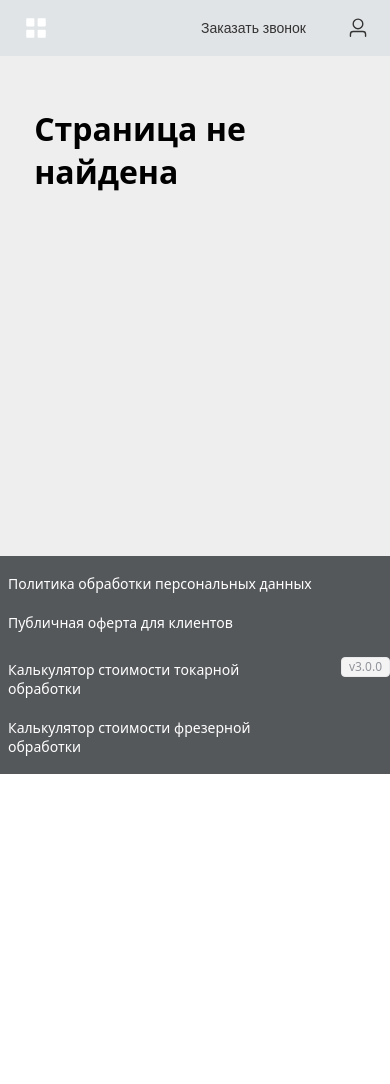
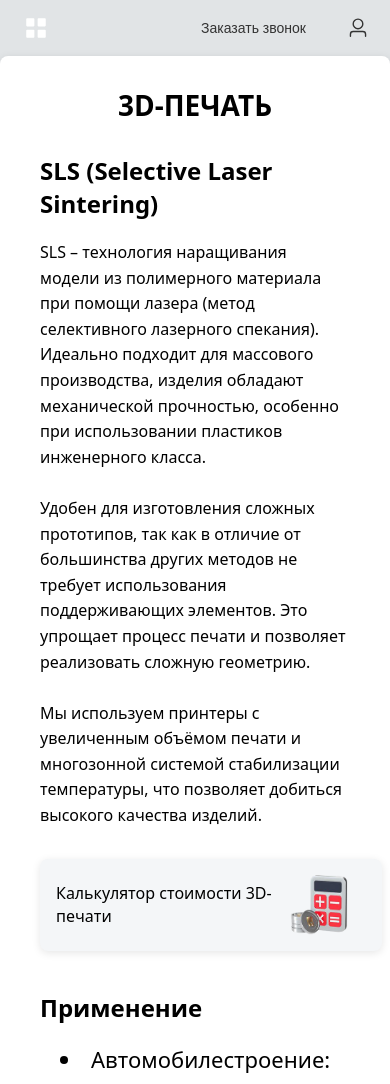
Before and after one commit to js-owl/maas-front, a Vue app: page /print in a window 390 px wide. Shown: the top 1084 px of the page. Before the commit the page ends 844 px from the top, so only its background shows below. Built offline with nearby package versions, Linux system fonts and the light colour scheme.

Commit message:
Update router paths for printing and refactor HomeUslugi.vue to align with new route structure. Changed '/composite' to '/print' and commented out unused routes for clarity.

```diff
--- a/src/components/sections/HomeUslugi.vue
+++ b/src/components/sections/HomeUslugi.vue
@@ -12,7 +12,7 @@ const abilities = ref([
   {
     id: 2,
     title: '3d-печать',
-    link: '/printing',
+    link: '/print',
     isDevelopment: false,
     imagePath: '/homePage/uslugi_printing.png',
   },
--- /dev/null
+++ b/src/pages/PrintingPage.vue
@@ -0,0 +1,252 @@
+<script lang="ts" setup></script>
+
+<template>
+  <div class="main-container">
+    <el-row>
+      <el-col :offset="3" :span="18" :xs="{ span: 24, offset: 0 }">
+        <div class="content-wrapper">
+          <div class="main-title">3D-ПЕЧАТЬ</div>
+          <div class="main-subtitle">SLS (Selective Laser Sintering)</div>
+          <div class="description-section">
+            <div class="description-text">
+              SLS – технология наращивания модели из полимерного материала при помощи лазера
+              (метод селективного лазерного спекания). Идеально подходит для массового
+              производства, изделия обладают механической прочностью, особенно при использовании
+              пластиков инженерного класса.
+              <br /><br />
+              Удобен для изготовления сложных прототипов, так как в отличие от большинства других
+              методов не требует использования поддерживающих элементов. Это упрощает процесс
+              печати и позволяет реализовать сложную геометрию.
+              <br /><br />
+              Мы используем принтеры с
+              увеличенным объёмом печати и многозонной системой стабилизации температуры, что
+              позволяет добиться высокого качества изделий.
+            </div>
+
+            <div class="calculator-card" @click="$router.push('/printing')">
+              <div class="calculator-text">Калькулятор стоимости 3D-печати</div>
+              <img src="/calc.webp" alt="calculator icon" class="calculator-icon" />
+            </div>
+          </div>
+        <div>
+            <div>
+            <div class="main-subtitle">Применение</div>
+                    <li class="requirement-li">Автомобилестроение: корпусные детали, воздуховоды, ложементы и зажимы, вспомогательные инструменты, аксессуары</li>
+                    <li class="requirement-li">Машиностроение: оснастка, формы для литья, крыльчатки шестерни, рамы, рукоятки</li>
+                    <li class="requirement-li">Электроника: корпуса приборов, коннекторы, изделия для робототехники и пр.</li>
+                    <li class="requirement-li">Макеты и модели</li>
+            </div>
+        </div>
+          <div class="technical-requirements">
+            <div class="requirements-title">ТЕХНИЧЕСКИЕ ХАРАКТЕРИСТИКИ</div>
+
+              <div class="requirement-column">
+                <div class="requirement-item">Высота слоя: 0.06–0.12 мм</div>
+                <div class="requirement-item">Точность: ±0.2 мм или ±0.3%</div>
+                <div class="requirement-item">Применение: Автомобилестроение, машиностроение, электроника, макеты и модели</div>
+              </div>
+          </div>
+
+          <div class="technical-requirements">
+            <div class="requirements-title">Материалы</div>
+              <div class="requirement-column">
+                <div class="requirement-item">Термопластичный полиуретан (TPU)</div>
+                <div class="requirement-item">Термопластичный эластомер (TPE)</div>
+                <div class="requirement-item">Полиамид (PA 11, PA 12)</div>
+                <div class="requirement-item">Полистирол</div>
+                <div class="requirement-item">Полипропилен</div>
+                <div class="requirement-item">Полиэтилен</div>
+              </div>
+            </div>
+        </div>
+      </el-col>
+    </el-row>
+  </div>
+</template>
+
+<style scoped>
+.main-container {
+  background-color: var(--bgcolor);
+}
+
+.content-wrapper {
+  background-color: #fff;
+  border-radius: 8px;
+  box-shadow: 0 2px 8px rgba(0, 0, 0, 0.1);
+  margin-bottom: 40px;
+  padding: 60px 80px;
+}
+
+.main-title {
+  font-size: 48px;
+  font-weight: 700;
+  color: #000;
+  text-transform: uppercase;
+  margin-bottom: 40px;
+  text-align: left;
+}
+
+.main-subtitle {
+  font-size: 24px;
+  font-weight: 700;
+  color: #000;
+  margin-bottom: 20px;
+  text-align: left;
+}
+.description-section {
+  display: flex;
+  gap: 120px;
+  margin-bottom: 60px;
+  align-items: flex-start;
+}
+
+.description-text {
+  flex: 1;
+  font-size: 22px;
+  line-height: 1.6;
+  color: #000;
+  text-align: justify;
+}
+
+.calculator-card {
+  display: flex;
+  align-items: center;
+  background-color: var(--whity);
+  border-radius: 8px;
+  box-shadow: 0 2px 8px rgba(0, 0, 0, 0.1);
+  padding: 30px;
+  width: 400px;
+  cursor: pointer;
+  transition: box-shadow 0.3s ease;
+}
+
+.calculator-card:hover {
+  box-shadow: 0 4px 12px rgba(0, 0, 0, 0.15);
+}
+
+.calculator-icon {
+  width: 80px;
+  height: 80px;
+  margin-right: 20px;
+  flex-shrink: 0;
+}
+
+.calculator-text {
+  font-size: 22px;
+  font-weight: 500;
+  color: #000;
+  line-height: 1.4;
+}
+
+.technical-requirements {
+  margin-top: 40px;
+}
+
+.requirements-title {
+  font-size: 36px;
+  font-weight: 700;
+  color: #000;
+  text-transform: uppercase;
+  margin-bottom: 40px;
+  text-align: left;
+}
+
+.requirements-grid {
+  display: grid;
+  grid-template-columns: repeat(3, 1fr);
+  gap: 40px;
+}
+
+.requirement-column {
+  display: flex;
+  flex-direction: column;
+}
+
+.requirement-title {
+  font-size: 18px;
+  font-weight: 600;
+  color: #000;
+  margin-bottom: 20px;
+  background-color: #d1e5ff;
+  padding: 12px 16px;
+  border-radius: 6px;
+  width: fit-content;
+}
+
+.requirement-item {
+  font-size: 22px;
+  color: #000;
+  margin-bottom: 12px;
+  line-height: 1.4;
+}
+
+.requirement-li {
+  font-size: 22px;
+  color: #000;
+  margin-bottom: 12px;
+  line-height: 1.4;
+  margin-left: 20px;
+}
+
+@media (max-width: 768px) {
+  .content-wrapper {
+    padding: 30px 40px;
+    margin: 0 0 40px 0;
+  }
+
+  .main-title {
+    font-size: 28px;
+    text-align: center;
+    margin-bottom: 30px;
+  }
+
+  .description-section {
+    flex-direction: column;
+    gap: 30px;
+    margin-bottom: 40px;
+  }
+
+  .description-text {
+    font-size: 16px;
+    text-align: left;
+  }
+
+  .calculator-card {
+    min-width: auto;
+    width: 100%;
+    padding: 16px;
+  }
+
+  .calculator-icon {
+    width: 60px;
+    height: 60px;
+    margin-right: 16px;
+  }
+
+  .calculator-text {
+    font-size: 16px;
+  }
+
+  .requirements-title {
+    font-size: 22px;
+    text-align: center;
+    margin-bottom: 30px;
+  }
+
+  .requirements-grid {
+    grid-template-columns: 1fr;
+    gap: 30px;
+  }
+
+  .requirement-title {
+    font-size: 16px;
+    padding: 10px 14px;
+    margin-bottom: 16px;
+  }
+
+  .requirement-item {
+    font-size: 15px;
+    margin-bottom: 10px;
+  }
+}
+</style>
--- a/src/router.ts
+++ b/src/router.ts
@@ -11,18 +11,18 @@ const routes: RouteRecordRaw[] = [
     component: () => import('./pages/MachiningPage.vue'),
   },
   {
-    path: '/composite',
-    component: () => import('./pages/CompositePage.vue'),
+    path: '/print',
+    component: () => import('./pages/PrintingPage.vue'),
   },
   {
     path: '/painting',
     component: () => import('./pages/PaintingPage.vue'),
   },
-  {
-    path: '/mach',
-    component: () => import('./pages/MachiningPage.vue'),
-    name: 'mach',
-  },
+  // {
+  //   path: '/mach',
+  //   component: () => import('./pages/MachiningPage.vue'),
+  //   name: 'mach',
+  // },
   {
     path: '/machining',
     component: () => import('./pages/CalculateMachiningPage.vue'),
@@ -38,11 +38,11 @@ const routes: RouteRecordRaw[] = [
     component: () => import('./pages/CalculateMillingPage.vue'),
     name: 'milling',
   },
-  {
-    path: '/milling2',
-    component: () => import('./pages/CalculateMillingPage.vue'),
-    name: 'milling2',
-  },
+  // {
+  //   path: '/milling2',
+  //   component: () => import('./pages/CalculateMillingPage.vue'),
+  //   name: 'milling2',
+  // },
   {
     path: '/printing',
     component: () => import('./pages/CalculatePrintingPage.vue'),
```
